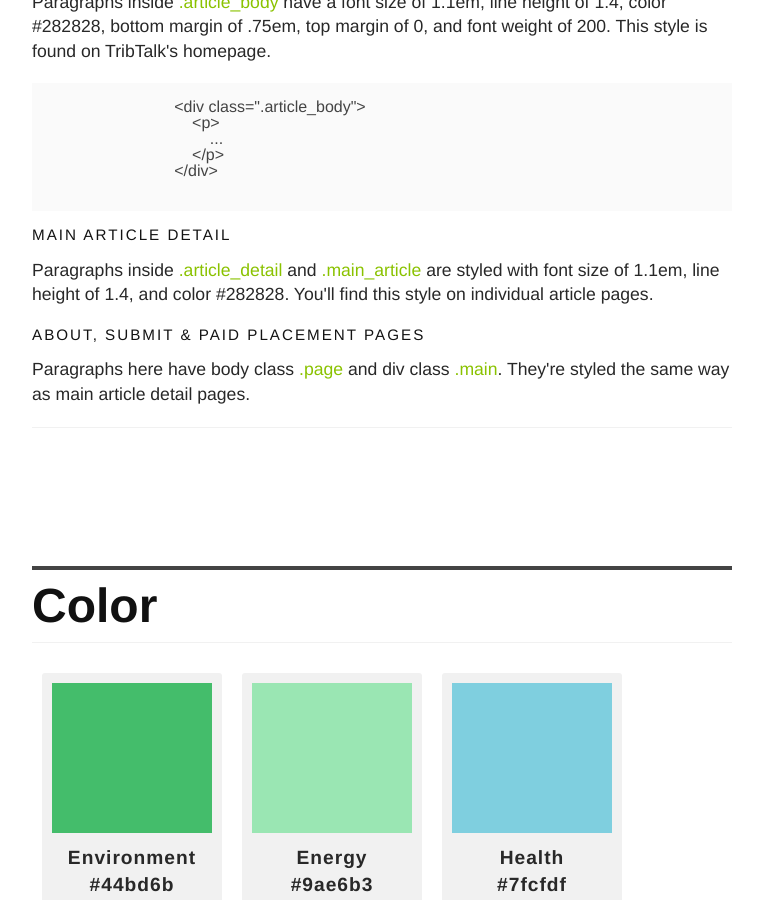
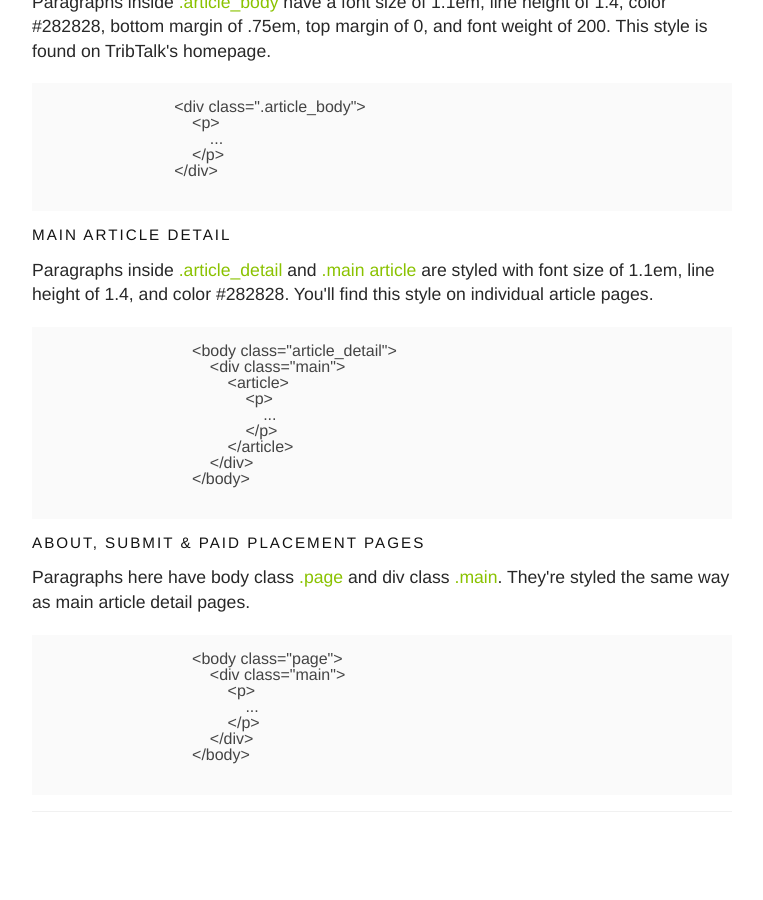
Before and after one commit to texastribune/styleguides, a Jekyll site: the page built from tribtalkstyle.html, in a window 1280 px wide and 900 px high, scrolled down 1879 px. Shown: the whole window, without its empty margins (378-1141 px from the left). Built offline with Jekyll 4.4.1, drawn with Linux system fonts in a browser that asks for light colours.

Commit message:
Add in example code for remainder of paragraphs

```diff
--- a/tribtalkstyle.html
+++ b/tribtalkstyle.html
@@ -98,9 +98,37 @@ title: TribTalk Style
                             </pre>
                         </div>
                     <h3 class="sg-header">Main article detail</h3>
-                        <p>Paragraphs inside <span class="inline-class">.article_detail</span> and <span class="inline-class">.main_article</span> are styled with font size of 1.1em, line height of 1.4, and color #282828. You'll find this style on individual article pages.</p>
+                        <p>Paragraphs inside <span class="inline-class">.article_detail</span> and <span class="inline-class">.main article</span> are styled with font size of 1.1em, line height of 1.4, and color #282828. You'll find this style on individual article pages.</p>
+                        <div class="example-code">
+                            <pre>
+                                <code>
+                                    &lt;body class="article_detail"&gt;
+                                        &lt;div class="main"&gt;
+                                            &lt;article&gt;
+                                                &lt;p&gt;
+                                                    ...
+                                                &lt;/p&gt;
+                                            &lt;/article&gt;
+                                        &lt;/div&gt;
+                                    &lt;/body&gt;
+                                </code>
+                            </pre>
+                        </div>
                     <h3 class="sg-header">About, Submit & Paid Placement pages</h3>
                         <p>Paragraphs here have body class <span class="inline-class">.page</span> and div class <span class="inline-class">.main</span>. They're styled the same way as main article detail pages.</p>
+                        <div class="example-code">
+                            <pre>
+                                <code>
+                                    &lt;body class="page"&gt;
+                                        &lt;div class="main"&gt;
+                                            &lt;p&gt;
+                                                ...
+                                            &lt;/p&gt;
+                                        &lt;/div&gt;
+                                    &lt;/body&gt;
+                                </code>
+                            </pre>
+                        </div>
                     <hr/>
                 </article>
             </div>
```
